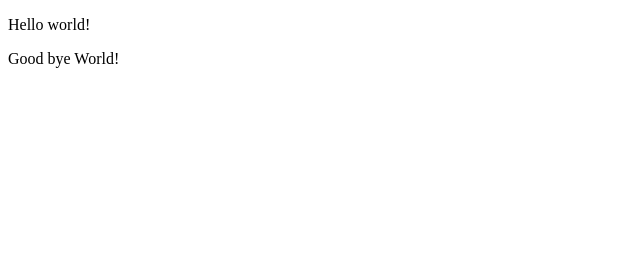
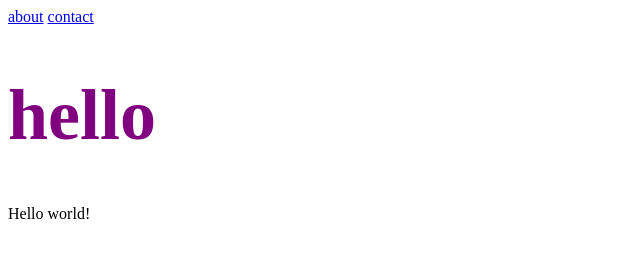
Before and after one commit to Perry-Olsson/react-calculator, a Gatsby site: page / in a window 1280 px wide. Shown: the whole page, without its empty margins (0-640 px from the left). Built offline with nearby package versions, Linux system fonts and the light colour scheme; Gatsby itself is replaced by a stand-in of ours.

Commit message:
hello world site with gatsby

```diff
--- /dev/null
+++ b/src/components/Header.tsx
@@ -0,0 +1,7 @@
+import React from "react";
+
+const Header: React.FC<{ text: string }> = ({ text }) => {
+  return <h1 style={{ fontSize: "72px", color: `purple` }}>{text}</h1>;
+};
+
+export default Header;
--- a/src/pages/Message.tsx
+++ /dev/null
@@ -1,7 +0,0 @@
-import React from "react";
-
-const GoodByeWorld: React.FC<{ text: string }> = ({ text }) => {
-  return <p>{text}</p>;
-};
-
-export default GoodByeWorld;
--- a/src/pages/index.tsx
+++ b/src/pages/index.tsx
@@ -1,14 +1,15 @@
 import React from "react";
+import { Link } from "gatsby";
+import Header from "../components/Header";
 
-import Message from "./Message";
-
-const home: React.FC = () => {
+export default function home() {
   return (
     <div>
+      <Link to="/about/">about</Link>
+      <span>{"  "}</span>
+      <Link to="/contact/">contact</Link>
+      <Header text="hello" />
       <p>Hello world!</p>
-      <Message text="Good bye World!" />
     </div>
   );
-};
-
-export default home;
+}
```
Also changed, not shown: src/pages/about.tsx (added, +14 -0 lines), src/pages/contact.tsx (added, +13 -0 lines), tsconfig.json (+18 -3 lines).
